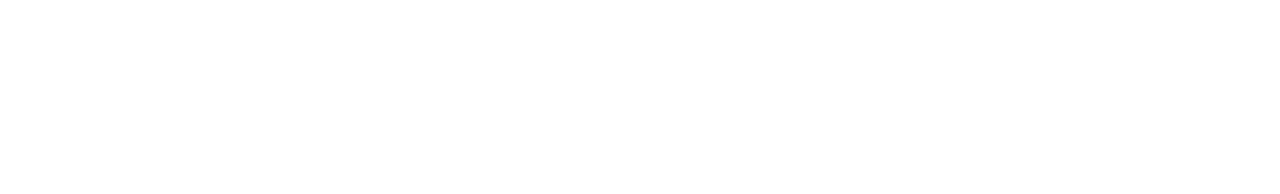
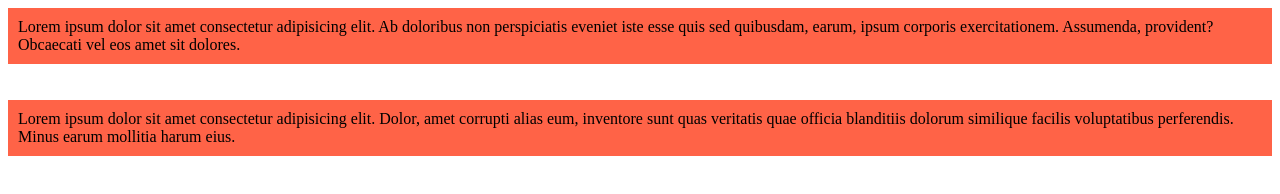
Before and after one commit to yeasmin-sy/my-simple-website, a plain HTML site: page index.html in a window 1280 px wide. Drawn offline with Linux system fonts and the light colour scheme.

Commit message:
added the first blog

```diff
--- a/index.html
+++ b/index.html
@@ -1,11 +1,24 @@
 <!DOCTYPE html>
 <html lang="en">
+
 <head>
     <meta charset="UTF-8">
     <meta name="viewport" content="width=device-width, initial-scale=1.0">
-    <title>Document</title>
+    <title>simple weibsite
+    </title>
+    <link rel="stylesheet" href="/style.css">
 </head>
+
 <body>
+    <div>Lorem ipsum dolor sit amet consectetur adipisicing elit. Ab doloribus non perspiciatis eveniet iste esse quis
+        sed quibusdam, earum, ipsum corporis exercitationem. Assumenda, provident? Obcaecati vel eos amet sit dolores.
+    </div>
+    <br>
+    <br>
 
+    <div>Lorem ipsum dolor sit amet consectetur adipisicing elit. Dolor, amet corrupti alias eum, inventore sunt quas
+        veritatis quae officia blanditiis dolorum similique facilis voluptatibus perferendis. Minus earum mollitia harum
+        eius.</div>
 </body>
+
 </html>
--- /dev/null
+++ b/style.css
@@ -0,0 +1,4 @@
+div{
+    background-color: tomato;
+    padding: 10px;
+}
```
